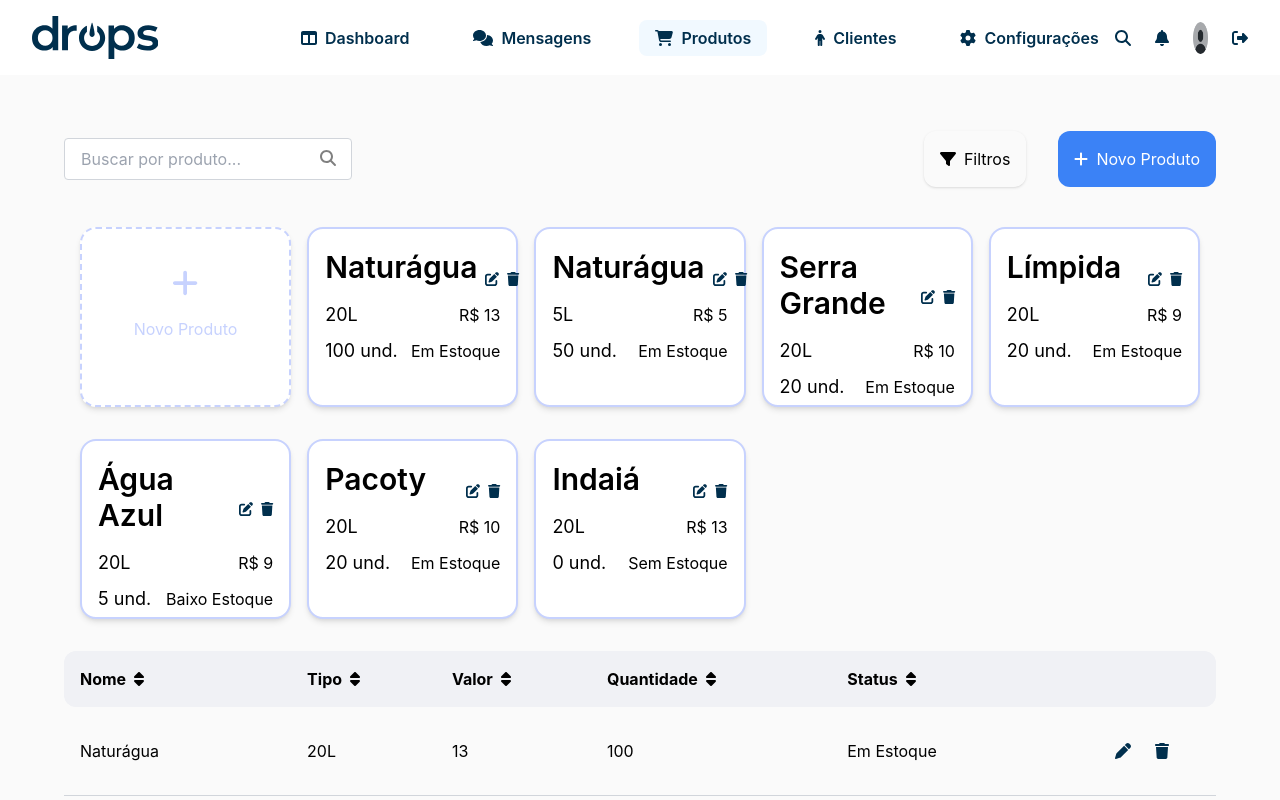
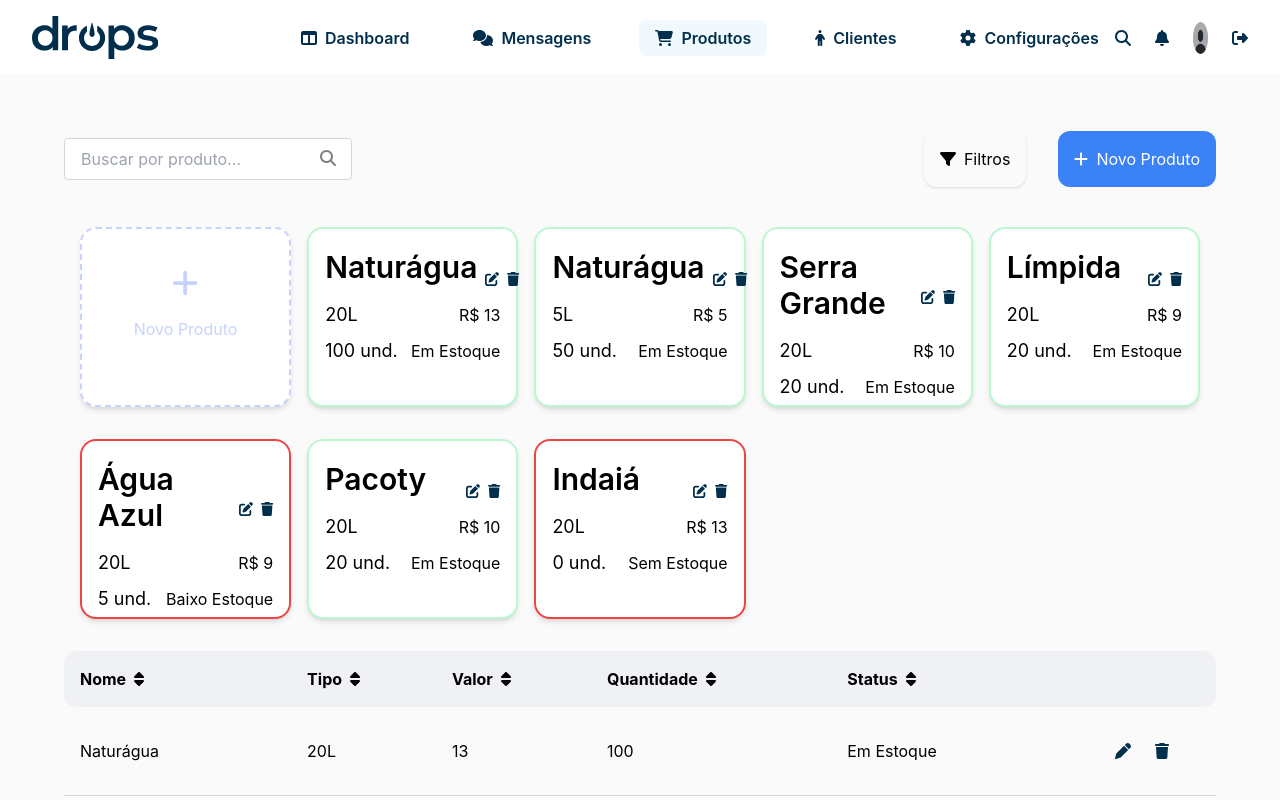
Before and after one commit to BurnouTeam/Drops, a React (Vite) app: page / in a window 1280 px wide. Both pictures are taken after a click on the button "Produtos". Shown: the top 800 px of the page. Built offline with nearby package versions, Linux system fonts and the light colour scheme; no server answers.

Commit message:
:construction: color to products border

```diff
--- a/src/components/ProductCard.tsx
+++ b/src/components/ProductCard.tsx
@@ -25,9 +25,9 @@
   status
 }) => {
   const data = { name: name, type: type, value: value, quantity: quantity, status: status};
-
+  const borderColor = (status === "Em Estoque") ? "border-green-200" : (status === "Estoque Baixo") ? "border-orange-200":"border-red-500";
   return (
-    <div className="aspect-w-1 aspect-h-1 bg-white rounded-2xl shadow-md p-4 py-1 border-2 border-indigo-200 flex flex-col justify-between space-y-4 mb-4">
+    <div className={` aspect-w-1 aspect-h-1 bg-white rounded-2xl shadow-md p-4 py-1 border-2 ${borderColor} flex flex-col justify-between space-y-4 mb-4`}>
 
   {/* Product and Quantity */}
   <div className="flex flex-col space-y-2">
```
